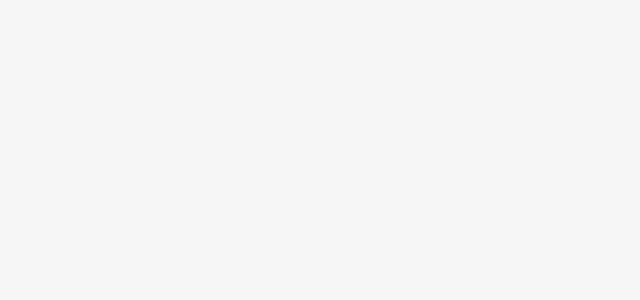
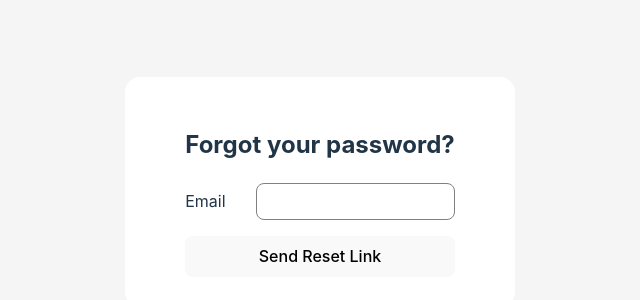
Before and after one commit to Melissa-Shao/Beepo-AI-Phone-Agent-API, a React (Vite) app in the folder frontend/: page /forgot-password in a window 1280 px wide. Before the commit this address had no page. Shown: the part 208-508 px from the top of the page, without its empty margins (320-960 px from the left). Built offline with nearby package versions, Linux system fonts and the light colour scheme.

Commit message:
Create forgot password frontend

```diff
--- a/frontend/src/App.css
+++ b/frontend/src/App.css
@@ -44,28 +44,3 @@ body {
 .read-the-docs {
   color: #888;
 }
-
-#register-modal {
-  background-color: white;
-  padding: 30px 60px;
-  border-radius: 15px;
-}
-
-#register-modal form {
-  display: flex;
-  flex-direction: column;
-  gap: 1rem;
-}
-
-.input-field {
-  display: flex;
-  justify-content: space-between;
-  align-items: center;
-  gap: 1rem;
-}
-
-input {
-  padding: 10px;
-  border-radius: 8px;
-  border: 1px solid grey;
-}
--- a/frontend/src/App.jsx
+++ b/frontend/src/App.jsx
@@ -3,6 +3,7 @@ import "./App.css";
 import Login from "./pages/Login";
 import Register from "./pages/Register";
 import Home from "./pages/Home";
+import ForgotPassword from "./pages/ForgotPassword";
 import { BrowserRouter, Routes, Route, Navigate } from "react-router-dom";
 
 function App() {
@@ -17,6 +18,7 @@ function App() {
     <BrowserRouter>
       <Routes>
         <Route path="/login" element={<Login onLogin={handleLogin} />} />
+        <Route path="/forgot-password" element={<ForgotPassword />} />
         <Route path="/register" element={<Register />} />
         <Route
           path="/"
--- a/frontend/src/constants/strings.js
+++ b/frontend/src/constants/strings.js
@@ -8,4 +8,6 @@ export const STRINGS = {
     login: 'Login',
     errorFailed: 'Registration failed',
     errorGeneric: 'Something went wrong. Please try again.',
+    forgotPassword: 'Forgot your password?',
+    sendResetLink: 'Send Reset Link'
 };
--- /dev/null
+++ b/frontend/src/pages/ForgotPassword.jsx
@@ -0,0 +1,38 @@
+import { useState } from 'react';
+import { STRINGS } from "../constants/strings";
+import "../styles/style.css";
+
+export default function ForgotPassword() {
+  const [email, setEmail] = useState('');
+  const [message, setMessage] = useState('');
+
+  const handleSubmit = async (e) => {
+    e.preventDefault();
+    const response = await fetch('https://beepo-ai.app/auth/forgot-password', {
+      method: 'POST',
+      headers: { 'Content-Type': 'application/json' },
+      body: JSON.stringify({ email }),
+    });
+    const data = await response.json();
+    setMessage(data.message);
+  };
+
+  return (
+    <div id="register-modal">
+      <h2>{STRINGS.forgotPassword}</h2>
+      {message && <p>{message}</p>}
+      <form onSubmit={handleSubmit}>
+        <div className="input-field">
+          <label>{STRINGS.email}</label>
+          <input
+            type="email"
+            value={email}
+            onChange={(e) => setEmail(e.target.value)}
+            required
+          />
+        </div>
+        <button type="submit">{STRINGS.sendResetLink}</button>
+      </form>
+    </div>
+  );
+}
--- a/frontend/src/pages/Login.jsx
+++ b/frontend/src/pages/Login.jsx
@@ -1,6 +1,7 @@
 import { useState } from "react";
 import { useNavigate } from "react-router-dom";
 import { STRINGS } from "../constants/strings";
+import "../styles/style.css";
 
 export default function Login({ onLogin }) {
   const [email, setEmail] = useState("");
@@ -61,6 +62,10 @@ export default function Login({ onLogin }) {
       <p>
         {STRINGS.dontHave}
         <a href="/register"> {STRINGS.register}</a>
+        <br />
+        <a id="forgot-password" href="/forgot-password">
+          {STRINGS.forgotPassword}
+        </a>
       </p>
     </div>
   );
--- a/frontend/src/pages/Register.jsx
+++ b/frontend/src/pages/Register.jsx
@@ -1,6 +1,7 @@
 import { useState } from "react";
 import { useNavigate } from "react-router-dom";
 import { STRINGS } from "../constants/strings";
+import "../styles/style.css";
 
 export default function Register() {
   const [username, setUsername] = useState("");
--- a/frontend/src/styles/style.css
+++ b/frontend/src/styles/style.css
@@ -0,0 +1,29 @@
+#register-modal {
+  background-color: white;
+  padding: 30px 60px;
+  border-radius: 15px;
+}
+
+#register-modal form {
+  display: flex;
+  flex-direction: column;
+  gap: 1rem;
+}
+
+.input-field {
+  display: flex;
+  justify-content: space-between;
+  align-items: center;
+  gap: 1rem;
+}
+
+input {
+  padding: 10px;
+  border-radius: 8px;
+  border: 1px solid grey;
+}
+
+#forgot-password {
+  font-size: smaller;
+  color: grey;
+}
```
